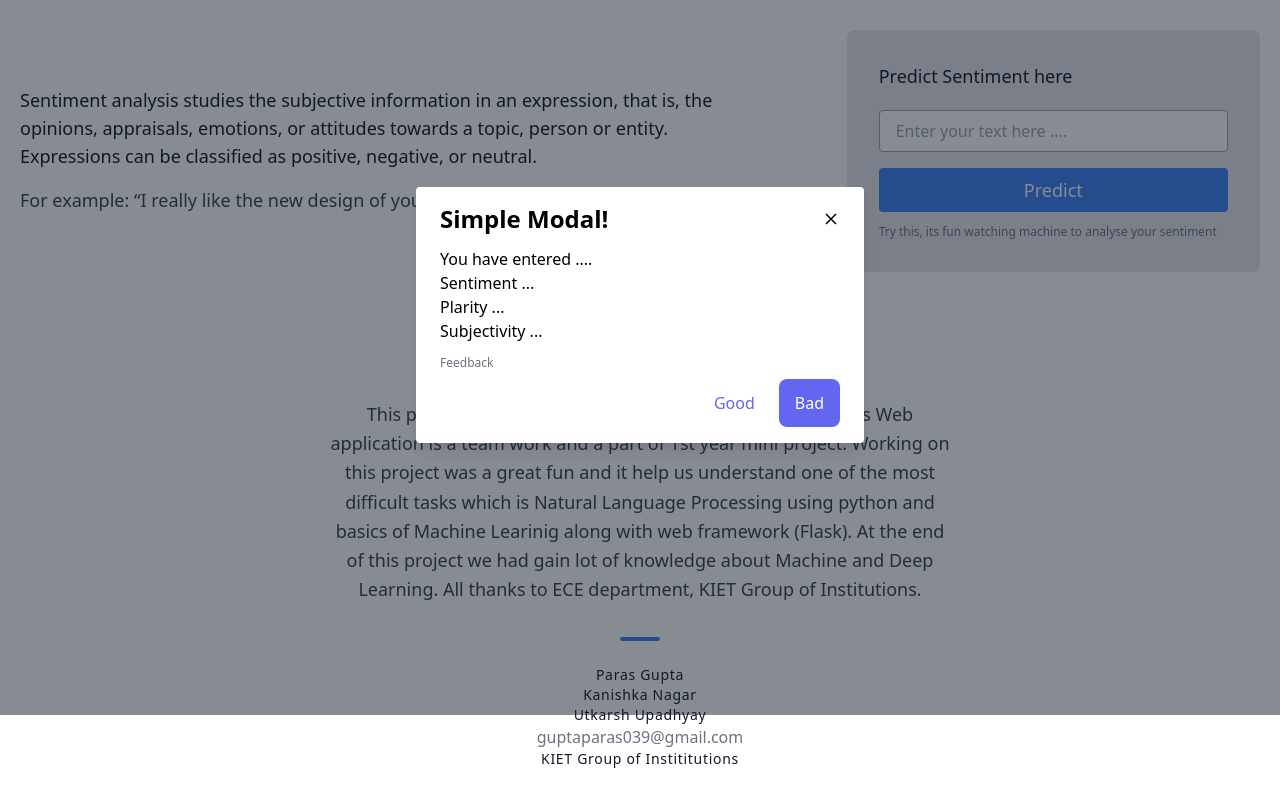
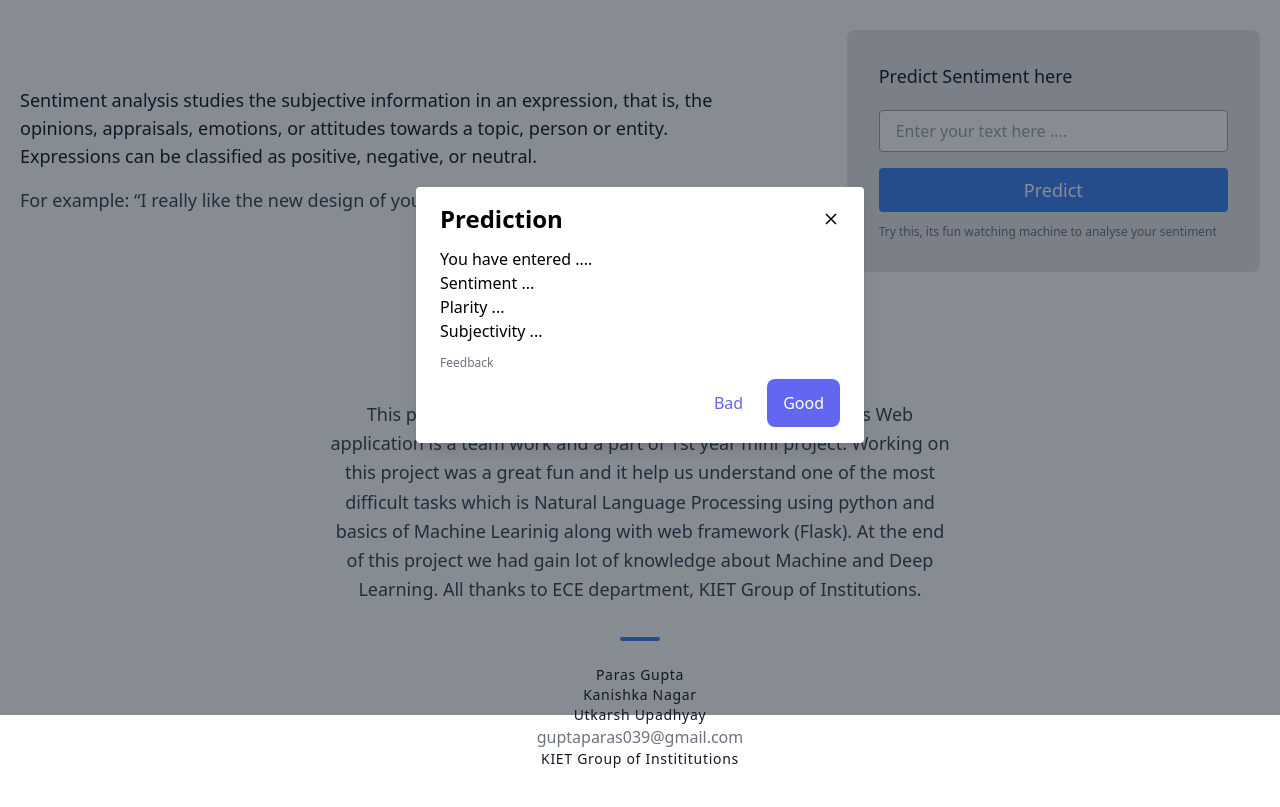
Before and after one commit to g-paras/SA-2.0, a plain HTML site: page index.html in a window 1280 px wide. Both pictures are taken after a click on the button "Predict". Shown: the part 85-892 px from the top of the page. Drawn offline with nearby package versions, Linux system fonts and the light colour scheme.

Commit message:
added modal

```diff
--- a/index.html
+++ b/index.html
@@ -80,7 +80,7 @@
       <div class="modal-content py-4 text-left px-6">
         <!--Title-->
         <div class="flex justify-between items-center pb-3">
-          <p class="text-2xl font-bold">Simple Modal!</p>
+          <p class="text-2xl font-bold">Prediction</p>
           <div class="modal-close cursor-pointer z-50">
             <svg class="fill-current text-black" xmlns="http://www.w3.org/2000/svg" width="18" height="18"
               viewBox="0 0 18 18">
@@ -101,8 +101,8 @@
         <!--Footer-->
         <div class="flex justify-end pt-2">
           <button
-            class="px-4 bg-transparent p-3 rounded-lg text-indigo-500 hover:bg-gray-100 hover:text-indigo-400 mr-2">Good</button>
-          <button class="modal-close px-4 bg-indigo-500 p-3 rounded-lg text-white hover:bg-indigo-400">Bad</button>
+            class="px-4 bg-transparent p-3 rounded-lg text-indigo-500 hover:bg-gray-100 hover:text-indigo-400 mr-2">Bad</button>
+          <button class="modal-close px-4 bg-indigo-500 p-3 rounded-lg text-white hover:bg-indigo-400">Good</button>
         </div>
 
       </div>
```
